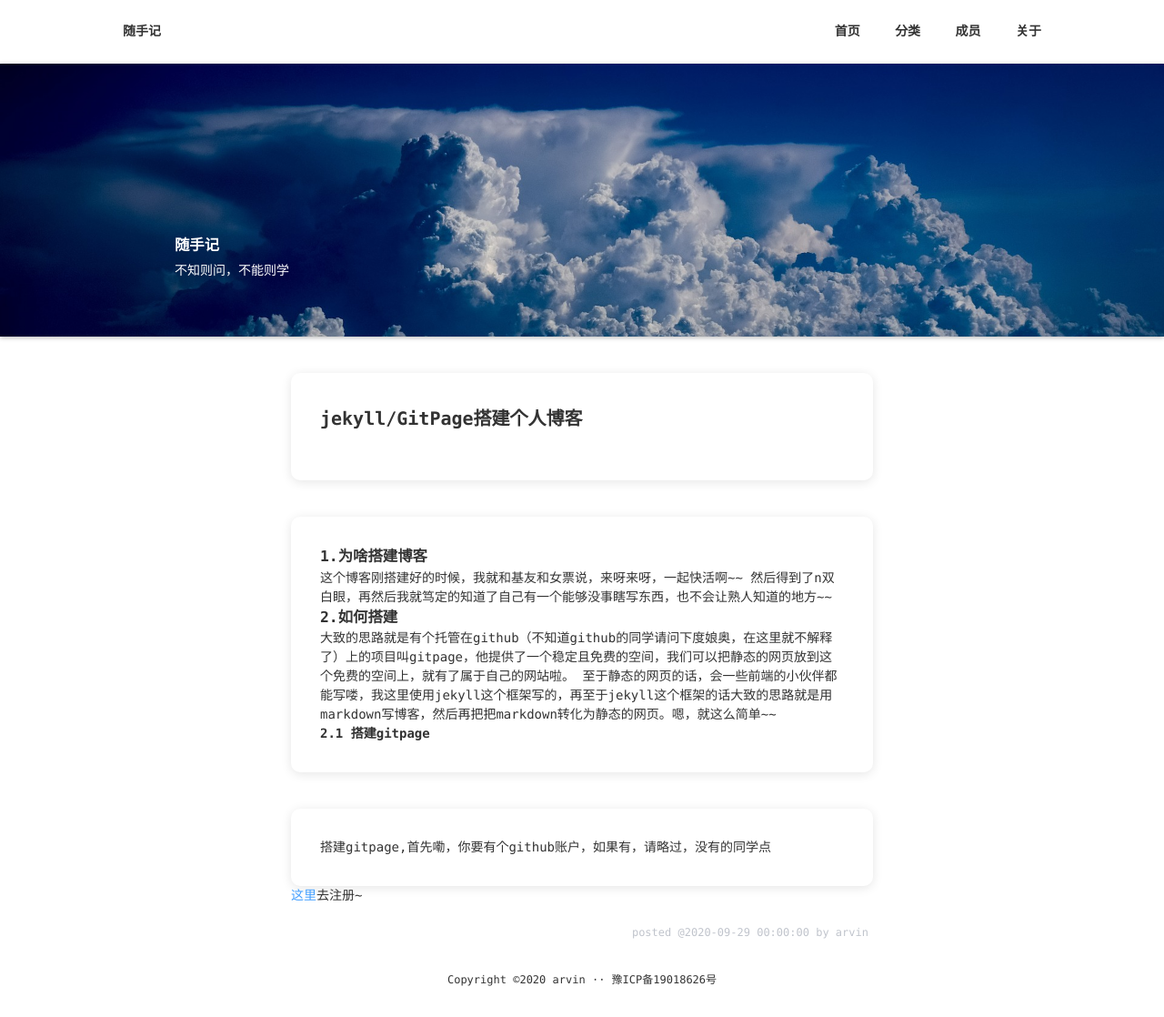
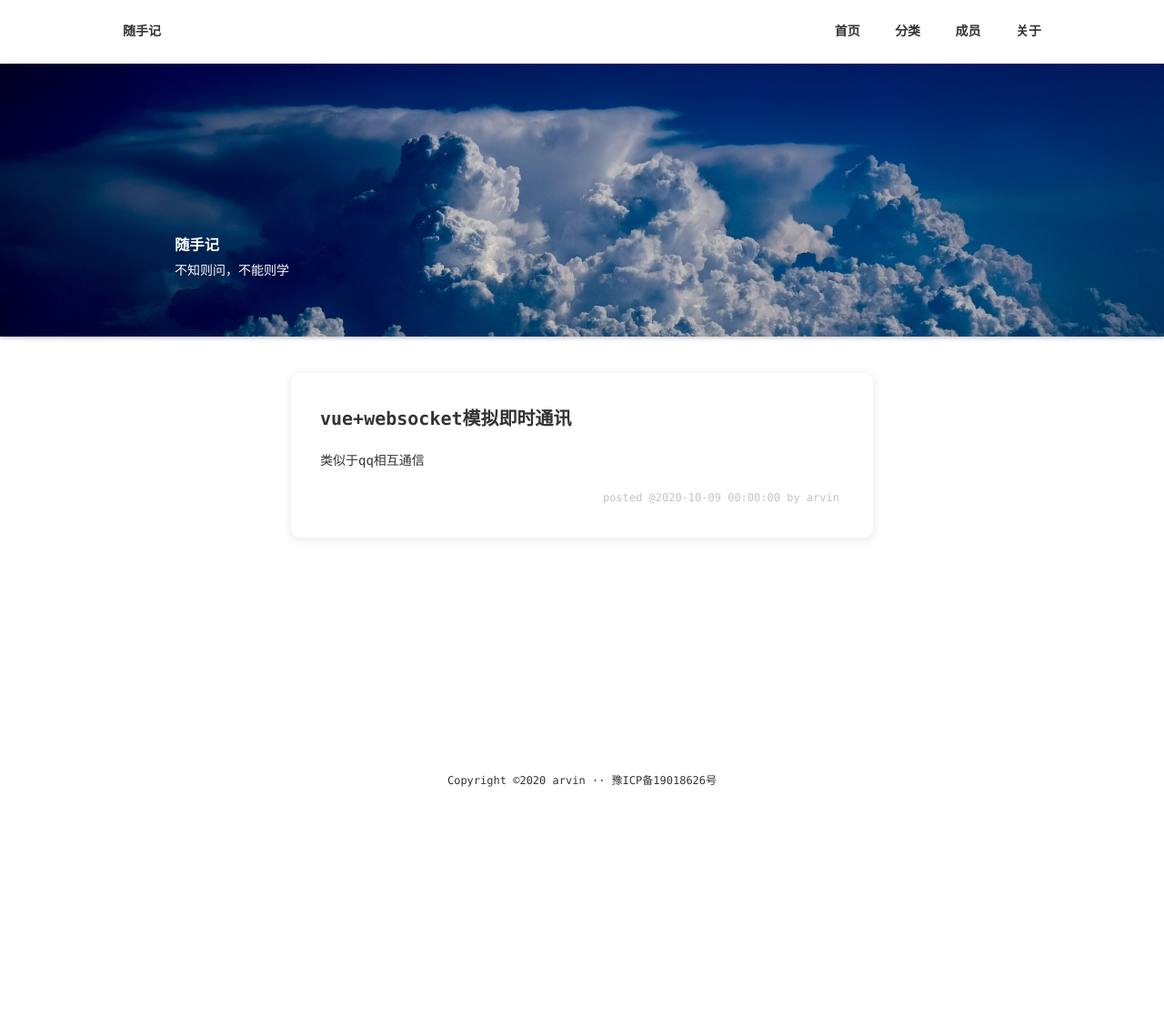
Before and after one commit to Arvinzwt/Arvinzwt.github.io, a Jekyll site: the page built from index.html, in a window 1280 px wide. Shown: the whole page at 91% size. Built offline with Jekyll 4.4.1, drawn with Linux system fonts in a browser that asks for light colours; the list of posts is cut into pages by our own code; comment, search, counter and statistics services are not loaded; a style sheet for code colours, icons or effects is not loaded; after the commit the page ends 900 px from its top, so only the background shows below that; some of the changed lines change nothing that is shown.

Commit message:
websocket

````diff
--- a/_posts/blog/2020-09-29-build-personal-blog.md
+++ b/_drafts/build-personal-blog.md
@@ -1,9 +1,12 @@
 ---
+title: jekyll/GitPage搭建个人博客
+category: blog
+background: post-bg1.jpeg
 author: arvin
-category: blog
-title: jekyll/GitPage搭建个人博客
-background: post-bg1.jpeg
+excerpt: 记录一下这个博客是怎么搭建的
+date: 2020-09-29
 ---
+
 
 ### 1.为啥搭建博客
 这个博客刚搭建好的时候，我就和基友和女票说，来呀来呀，一起快活啊~~ 然后得到了n双白眼，再然后我就笃定的知道了自己有一个能够没事瞎写东西，也不会让熟人知道的地方~~
--- /dev/null
+++ b/_posts/vue/2020-10-09-vue-websocket.md
@@ -0,0 +1,227 @@
+---
+title: vue+websocket模拟即时通讯
+category: vue
+background: post-bg2.jpeg
+author: arvin
+excerpt: 类似于qq相互通信
+---
+
+### 什么是WebSocket?
+WebSocket 是 HTML5 开始提供的一种在单个 TCP 连接上进行全双工通讯的协议。
+
+WebSocket 使得客户端和服务器之间的数据交换变得更加简单，允许服务端主动向客户端推送数据。在 WebSocket API 中，浏览器和服务器只需要完成一次握手，两者之间就直接可以创建持久性的连接，并进行双向数据传输。
+
+现在，很多网站为了实现推送技术，所用的技术都是 Ajax 轮询。轮询是在特定的的时间间隔（如每1秒），由浏览器对服务器发出HTTP请求，然后由服务器返回最新的数据给客户端的浏览器。这种传统的模式带来很明显的缺点，即浏览器需要不断的向服务器发出请求，然而HTTP请求可能包含较长的头部，其中真正有效的数据可能只是很小的一部分，显然这样会浪费很多的带宽等资源。
+
+HTML5 定义的 WebSocket 协议，能更好的节省服务器资源和带宽，并且能够更实时地进行通讯。
+
+### WebSocket 事件
+
+事件|事件处理程序|描述
+---|:--:|---:
+open|Socket.onopen|连接建立时触发
+message|Socket.onmessage|客户端接收服务端数据时触发
+error|Socket.onerror|通信发生错误时触发
+close|Socket.onclose|连接关闭时触发
+
+### WebSocket 方法
+
+方法|描述
+---|:--:
+Socket.send()|使用连接发送数据
+Socket.close()|关闭连接
+
+### 示例
+
+#### 1.客户端搭建
+客户端是由vue脚手架搭建，如果比较熟的小伙伴可直接跳到后面，首先打开命令行工具，全局安装vue-cli
+```
+npm install -g @vue/cli
+```
+然后创建一个新项目
+```
+vue create my-project
+# OR
+vue ui
+```
+按照自己的喜好点点点，构建完成后，找到页面/src/App.vue,覆盖以下代码
+```
+ <template>
+   <div class="container">
+     <button @click="openConnect" v-if="!isConnected">打开连接</button>
+     <button @click="closeConnect" v-if="isConnected">关闭连接</button>
+     <label for="input" v-if="isConnected">
+       <input id="input" v-model="message"/>
+       <button @click="sendMessage">发送信息</button>
+     </label>
+     <ul>
+       <li v-for="(item,index) in messageList" :key="index">
+         <span v-if="item.type===0" class="type1">{{item.uid}} 欢迎登录</span>
+         <span v-if="item.type===1" class="type2">{{item.uid}}：{{item.message}}</span>
+         <span v-if="item.type===2" class="type3">{{item.uid}}已退出</span>
+       </li>
+     </ul>
+   </div>
+ </template>
+
+ <script>
+ export default {
+   data() {
+     return {
+       message: null,//当前输入消息
+       messageList: [],//消息列表
+       ws: null,//ws实例
+       isConnected: false,//是否处于连接
+     }
+   },
+   methods: {
+     /**
+      *@dec 打开连接
+      */
+     openConnect() {
+       if ("WebSocket" in window) {//判定ws兼容
+         const ws = new WebSocket("ws://localhost:8080");//地址为服务器接口地址
+
+         ws.onopen = () => { // 连接成功时
+           this.isConnected = true;
+         };
+
+         ws.onmessage = (evt) => { // 发送信息时
+           this.messageList.push(JSON.parse(evt.data));
+         };
+
+         ws.onclose = () => { // 关闭连接时
+           this.isConnected = false;
+         };
+
+         ws.onerror = (err) => {  // 连接错误时
+           console.log('err',err)
+           this.isConnected = false;
+         }
+
+         this.ws = ws;
+       } else {
+         alert("您的浏览器不支持 WebSocket!");
+       }
+     },
+
+     /**
+      *@dec 发送信息
+      */
+     sendMessage() {
+       if (this.ws && this.message) {
+         this.ws.send(this.message);
+         this.message = "";
+       }
+     },
+
+     /**
+      *@dec 关闭连接
+      */
+     closeConnect() {
+       if (this.ws) this.ws.close();
+     }
+   }
+ }
+ </script>
+
+ <style>
+
+ .type1 {
+   color: #999;
+ }
+
+ .type2 {
+
+ }
+
+ .type3 {
+   color: #999;
+ }
+ </style>
+```
+然后在命令行输入
+  ```
+  npm run serve
+  ```
+启动服务，具体内容可参考[VUE-CLI](https://cli.vuejs.org/zh/)
+
+现在点击'打开连接'还是会报错，因为我们的后端服务还没开启，下面我们建立服务端
+
+#### 2.服务端
+服务端是用express搭建，是一个基于 Node.js 平台，搭建方法很简单，假定你已经安装了[Node.js](https://nodejs.org/en/)，接下来进入命令行工具，为你的应用创建一个目录，然后进入此目录并将其作为当前工作目录。
+
+```
+mkdir myapp
+cd myapp
+```
+
+然后通过命令，创建一个 package.json 文件
+
+```
+npm init -y
+```
+
+接下来在 myapp 目录下安装 Express 并将其保存到依赖列表中
+
+```
+npm install express --save
+```
+
+然后安装websocket
+
+```
+npm install ws --save
+```
+安装完成后，在根目录下新建server.js，并写入内容
+```
+const WebSocket = require('ws');
+const server = new WebSocket.Server({port: 8080});//端口号不要和客户端端口号重复
+console.log('服务启动成功')
+
+let userList = [];// 用户列表，每个登录的用户都会存储在里面
+
+let broadcast = mesObj => {// 消息广播，即用户列表里的每个用户都会收到消息
+    userList.forEach(item => {
+        item.send(JSON.stringify({// send只能发送字符串
+            uid: mesObj.uid, //唯一id
+            message: mesObj.message,//发送的信息
+            type: mesObj.type//发送的类型，0是登录，1是发送消息时，2是退出时
+        }));
+    })
+}
+
+server.on('connection', function connection(ws) {//当有用户建立连接时
+
+    ws.uid = [(new Date()).getTime(), Math.floor(Math.random() * 10000)].join('_');//由于没有连接数据库，创建随机数id
+    userList.push(ws);//将用户存储到userList
+console.log(ws.uid)
+    broadcast({ //发送登录通知
+        uid: ws.uid,
+        message: '欢迎登录',
+        type: 0
+    })
+
+    ws.on('message', message => { //当用户发消息时
+        broadcast({ //转发给所有人
+            uid: ws.uid,
+            message,
+            type: 1
+        })
+    })
+
+    ws.on('close', () => {//当用户退出时
+        broadcast({//转发给所有人
+            uid: ws.uid,
+            message: '已退出',
+            type: 2
+        })
+    })
+});
+
+```
+在命令行内，启动express服务
+```
+node server.js
+```
+具体命令可参考[Express中文网](https://www.expressjs.com.cn/starter/installing.html)，最后可以打开多个客户端页面，互相发消息啦，当然这只是个简单的本地模拟，如果想要更加具体，可以添加mysql来管理具体用户，这在里就不多说啦
--- a/assets/css/styles.scss
+++ b/assets/css/styles.scss
@@ -376,17 +376,16 @@ $mobileWidth: 750px;
     @include wrap;
     padding: 20px 15px;
 
-    h1,h2,h3,h4,h5,h6{
+    h1, h2, h3, h4, h5, h6 {
         padding: 15px 0 8px;
     }
 
 
-
-    p,h4 {
+    p, h4 {
         text-indent: 30px;
     }
 
-    img{
+    img {
         display: block;
         width: 100%;
     }
@@ -397,6 +396,36 @@ $mobileWidth: 750px;
         background: #f7f8fb;
         padding: 15px;
         border-radius: 10px;
+    }
+
+    table {
+        border-top: 1px solid #eee;
+        border-left: 1px solid #eee;
+        font-size: 13px;
+        border-collapse: collapse;
+
+        th, td {
+            padding: 6px 8px;
+            border-right: 1px solid #eee;
+            border-bottom: 1px solid #eee;
+        }
+
+        th {
+            background: #f7f8fb;
+            font-weight: bolder;
+        }
+
+        td {
+
+        }
+    }
+
+    code {
+        display: block;
+        font-size: 13px;
+        padding: 20px;
+        margin: 20px;
+        background: #f7f8fb;
     }
 }
 
````
Also changed, not shown: README.md, _drafts/a-draft-post.md (deleted), assets/images/post-bg2.jpeg (renamed from assets/images/true (4).jpeg).
